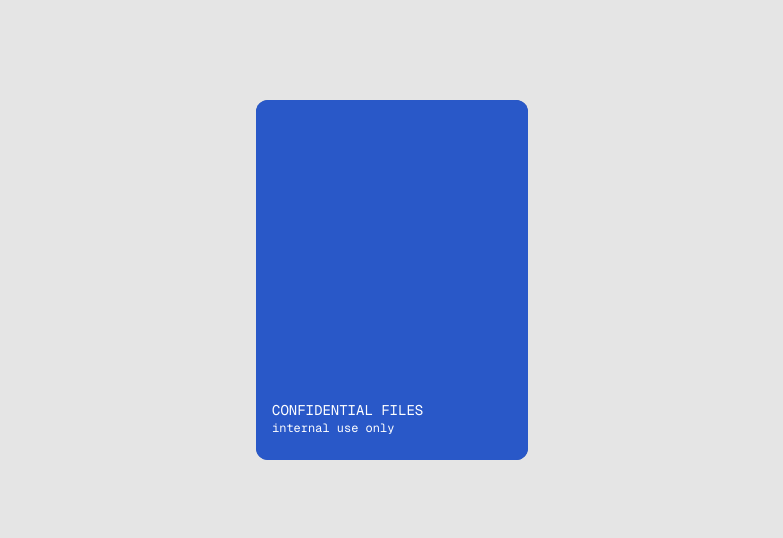
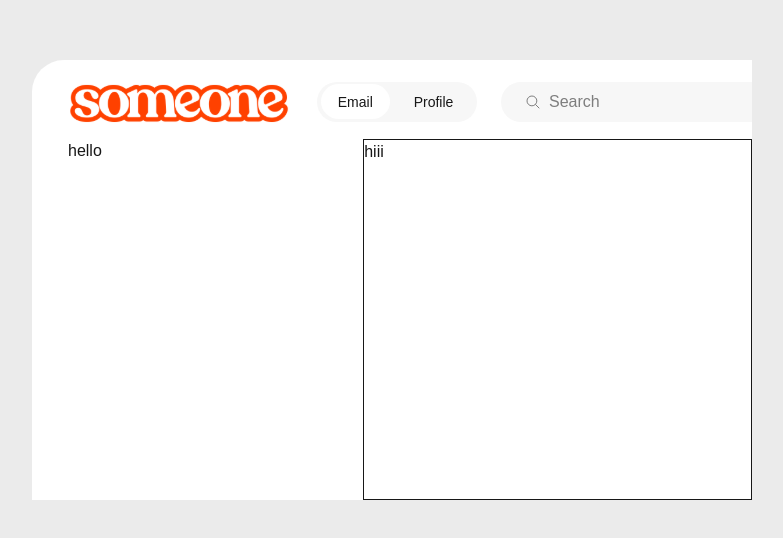
Before and after one commit to 2201monesh/design-component, a Next.js app: page / in a window 1280 px wide. Shown: the part 120-658 px from the top of the page, without its empty margins (248-1031 px from the left). Built offline with nearby package versions, Linux system fonts and the light colour scheme.

Commit message:
added header section for email product design

```diff
--- a/app/page.tsx
+++ b/app/page.tsx
@@ -30,8 +30,8 @@ export default function Home() {
       {/* <TodoListAnimation /> */}
       {/* <NavBarScrollAnimation /> */}
       {/* <AnimatedCards /> */}
-      {/* <EmailProductDesign /> */}
-      <FolderCardAnimation />
+      <EmailProductDesign />
+      {/* <FolderCardAnimation /> */}
     </div>
   );
 }
--- a/components/EmailProductDesign.tsx
+++ b/components/EmailProductDesign.tsx
@@ -1,8 +1,33 @@
 import React from 'react'
+import { IoSearchOutline } from "react-icons/io5";
+import SomeoneImage from "../public/someone-text.png"
+import Image from 'next/image';
+
 
 const EmailProductDesign = () => {
   return (
-    <div>EmailProductDesign</div>
+    <div className='bg-[#ebebeb] h-full w-full flex items-center justify-center'>
+      <div className='w-180 h-110 bg-white rounded-tl-4xl'>
+        <div className='header w-full h-[18%] flex items-center pl-6'>
+          {/* <p className='text-[40px] mr-6'>someone</p> */}
+          <Image src={SomeoneImage} alt='text' className='mr-5' />
+          <div className='w-40 h-10 mt-1 rounded-full bg-[#f7f7f7] flex items-center mr-6'>
+            <div className='bg-white h-[35px] w-20 rounded-full flex items-center justify-center ml-[3.5px] text-sm'>Email</div>
+            <div className='w-25 flex items-center justify-center text-sm'>Profile</div>
+          </div>
+          <div className='bg-[#f7f7f7] w-100 h-10 mt-1 rounded-l-full flex items-center pl-6'>
+            <IoSearchOutline className='mr-2 text-[#7e7e7e]' />
+            <span className='text-[#7e7e7e]'>Search</span>
+          </div>
+        </div>
+        <div className='w-full h-[82%] flex'>
+          <div className='w-[46%] px-9'>
+            <p>hello</p>
+          </div>
+          <div className='border w-[54%]'>hiii</div>
+        </div>
+      </div>
+    </div>
   )
 }
 
```
Also changed, not shown: public/someone-text.png (added).
